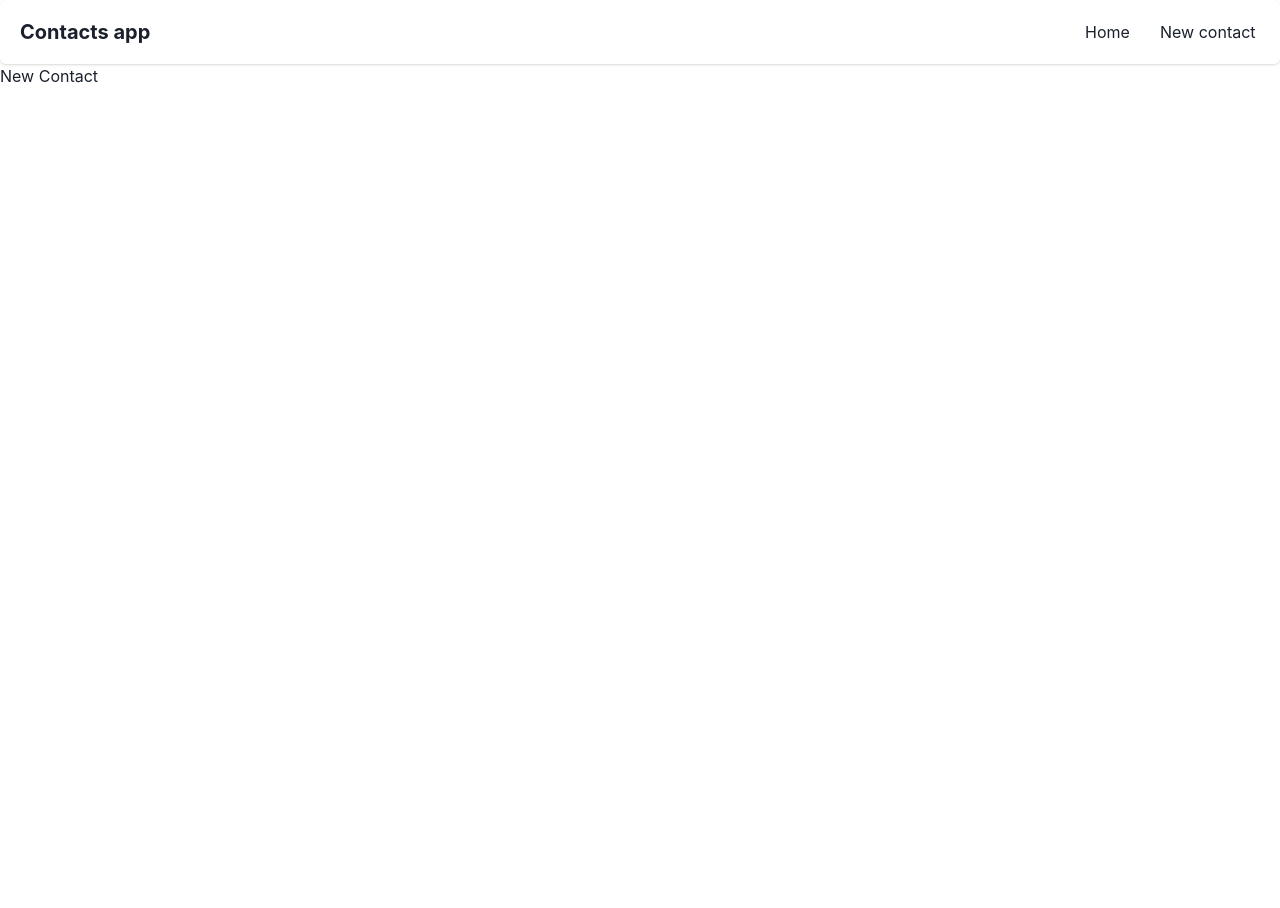
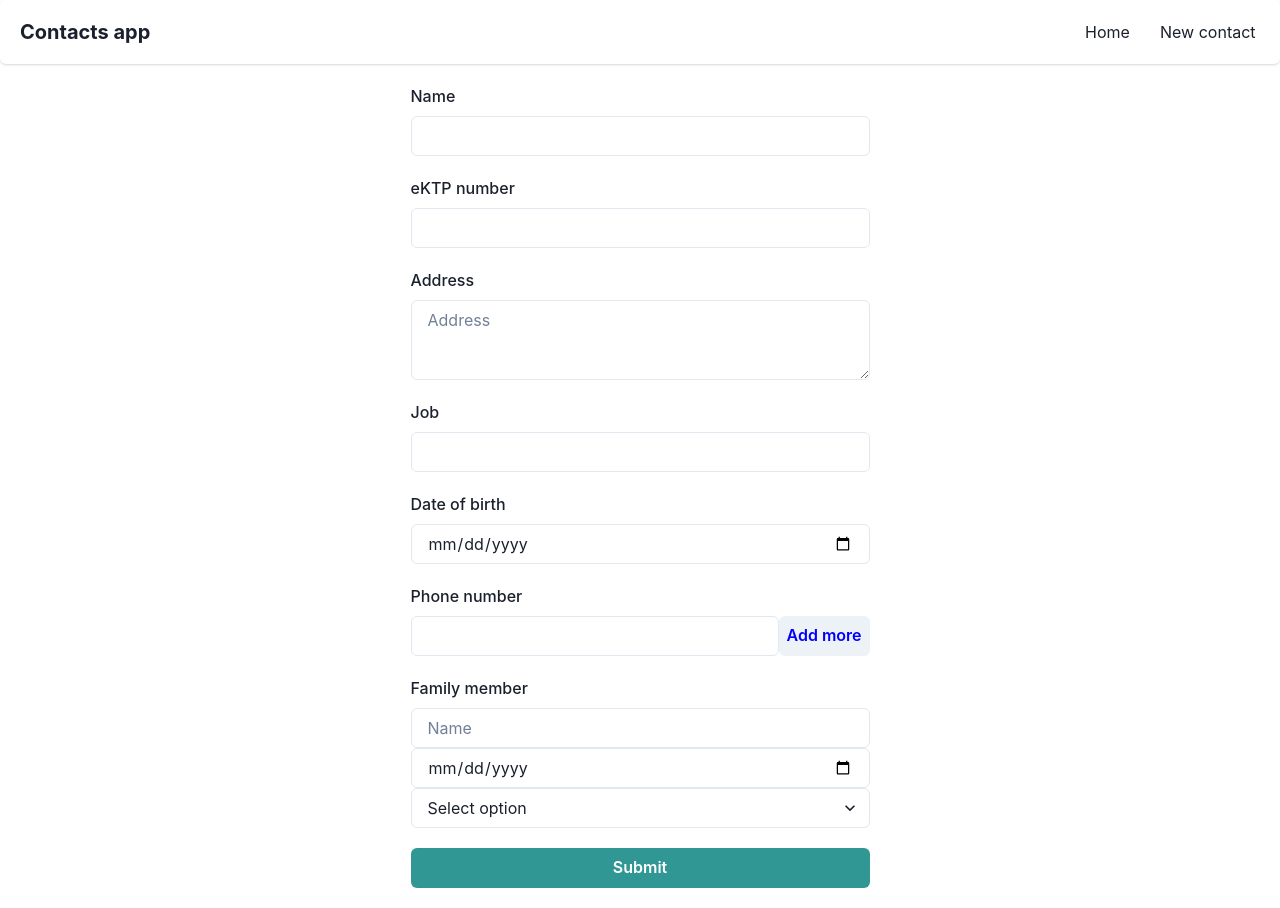
Before and after one commit to cindy2400/contacts-app-reactjs, a React (Create React App) app: page /new-contact in a window 1280 px wide. Before the commit the page ends 800 px from the top, so only its background shows below. Built offline with nearby package versions, Linux system fonts and the light colour scheme.

Commit message:
add contact form

```diff
--- /dev/null
+++ b/src/components/FormContact.js
@@ -0,0 +1,280 @@
+import { Button } from "@chakra-ui/button";
+import { Center, Flex } from "@chakra-ui/layout";
+import { Select } from "@chakra-ui/select";
+import { Textarea } from "@chakra-ui/textarea";
+import { useFormik } from "formik";
+import { useState } from "react";
+
+const {
+  FormControl,
+  FormLabel,
+  FormHelperText,
+} = require("@chakra-ui/form-control");
+const { Input } = require("@chakra-ui/input");
+
+const initialValues = {
+  name: "",
+  ektpNumber: "",
+  address: "",
+  job: "",
+  dateOfBirth: "",
+  phoneNumber: "",
+  familyMemberName: "",
+  familyMemberDateOfBirth: "",
+  familyMemberStatus: "",
+};
+
+const validate = (values) => {
+  let errors = {};
+
+  if (!values.name) {
+    errors.name = "This field is required";
+  }
+  if (!values.ektpNumber) {
+    errors.ektpNumber = "This field is required";
+  } else if (!/^[0-9]+$/.test(values.ektpNumber)) {
+    errors.ektpNumber = "Only numbers are allowed";
+  }
+  if (!values.address) {
+    errors.address = "This field is required";
+  }
+  if (!values.job) {
+    errors.job = "This field is required";
+  }
+  if (!values.dateOfBirth) {
+    errors.dateOfBirth = "This field is required";
+  }
+  if (!values.phoneNumber) {
+    errors.phoneNumber = "This field is required";
+  } else if (!/^[0-9]+$/.test(values.ektpNumber)) {
+    errors.phoneNumber = "Only numbers are allowed";
+  }
+  if (!values.familyMemberName) {
+    errors.familyMemberName = "This field is required";
+  }
+  if (!values.familyMemberDateOfBirth) {
+    errors.familyMemberDateOfBirth = "This field is required";
+  }
+  if (!values.familyMemberStatus) {
+    errors.familyMemberStatus = "This field is required";
+  }
+
+  return errors;
+};
+
+const onSubmit = (values) => {
+  console.log(values);
+};
+
+const FormContact = () => {
+  const [numberPhones, setNumberPhones] = useState([]);
+
+  const handleDeleteNumberPhone = (i) => {
+    const deleteNumberPhone = [...numberPhones];
+    deleteNumberPhone.splice(i);
+    setNumberPhones(deleteNumberPhone);
+  };
+
+  const handleAddNumberPhone = (i) => {
+    const addNumberPhone = [...numberPhones, []];
+    setNumberPhones(addNumberPhone);
+  };
+
+  const handleChangeNumberPhone = (e, i) => {
+    const changeAllPhone = [...numberPhones];
+    changeAllPhone[i] = e.target.value;
+    setNumberPhones(changeAllPhone);
+  };
+
+  const formik = useFormik({
+    initialValues,
+    validate,
+    onSubmit,
+  });
+
+  return (
+    <Center>
+      <form w="50%" onSubmit={formik.handleSubmit}>
+        <FormControl>
+          <FormLabel mt="20px">Name</FormLabel>
+          <Input
+            type="text"
+            name="name"
+            onChange={formik.handleChange}
+            value={formik.values.name}
+            onBlur={formik.handleBlur}
+          />
+          {formik.touched.name && formik.errors.name ? (
+            <FormHelperText color="red">{formik.errors.name}</FormHelperText>
+          ) : (
+            ""
+          )}
+          <FormLabel mt="20px">eKTP number</FormLabel>
+          <Input
+            type="text"
+            name="ektpNumber"
+            onChange={formik.handleChange}
+            value={formik.values.ektpNumber}
+            onBlur={formik.handleBlur}
+          />
+          {formik.touched.ektpNumber && formik.errors.ektpNumber ? (
+            <FormHelperText color="red">
+              {formik.errors.ektpNumber}
+            </FormHelperText>
+          ) : (
+            ""
+          )}
+          <FormLabel mt="20px">Address</FormLabel>
+          <Textarea
+            placeholder="Address"
+            name="address"
+            onChange={formik.handleChange}
+            value={formik.values.address}
+            onBlur={formik.handleBlur}
+          />
+          {formik.touched.address && formik.errors.address ? (
+            <FormHelperText color="red">{formik.errors.address}</FormHelperText>
+          ) : (
+            ""
+          )}
+          <FormLabel mt="20px">Job</FormLabel>
+          <Input
+            type="text"
+            name="job"
+            onChange={formik.handleChange}
+            value={formik.values.job}
+            onBlur={formik.handleBlur}
+          />
+          {formik.touched.job && formik.errors.job ? (
+            <FormHelperText color="red">{formik.errors.job}</FormHelperText>
+          ) : (
+            ""
+          )}
+          <FormLabel mt="20px">Date of birth</FormLabel>
+          <Input
+            type="date"
+            name="dateOfBirth"
+            onChange={formik.handleChange}
+            value={formik.values.dateOfBirth}
+            onBlur={formik.handleBlur}
+          />
+          {formik.touched.dateOfBirth && formik.errors.dateOfBirth ? (
+            <FormHelperText color="red">
+              {formik.errors.dateOfBirth}
+            </FormHelperText>
+          ) : (
+            ""
+          )}
+          <FormLabel mt="20px">Phone number</FormLabel>
+          <Flex>
+            <Input
+              type="text"
+              name="phoneNumber"
+              onChange={formik.handleChange}
+              value={formik.values.phoneNumber}
+              onBlur={formik.handleBlur}
+            />
+            <Button color="blue" onClick={handleAddNumberPhone}>
+              Add more
+            </Button>
+          </Flex>
+          {formik.touched.phoneNumber && formik.errors.phoneNumber ? (
+            <FormHelperText color="red">
+              {formik.errors.phoneNumber}
+            </FormHelperText>
+          ) : (
+            ""
+          )}
+
+          {/* -------------------------------------- */}
+
+          {numberPhones.map((number, i) => {
+            console.log(i);
+            return (
+              <div key={i}>
+                <Flex>
+                  <Input
+                    mt="10px"
+                    type="text"
+                    name="phoneNumber"
+                    placeholder="Phone number"
+                    onChange={(e) => handleChangeNumberPhone(e, i)}
+                    value={numberPhones[i]}
+                    onBlur={formik.handleBlur}
+                  />
+                  <Button
+                    mt="10px"
+                    color="red"
+                    onClick={() => handleDeleteNumberPhone(i)}
+                  >
+                    X
+                  </Button>
+                </Flex>
+              </div>
+            );
+          })}
+
+          {/* -------------------------------------------- */}
+
+          <FormLabel mt="20px">Family member</FormLabel>
+          <Input
+            type="text"
+            name="familyMemberName"
+            placeholder="Name"
+            onChange={formik.handleChange}
+            value={formik.values.familyMemberName}
+            onBlur={formik.handleBlur}
+          />
+          {formik.touched.familyMemberName && formik.errors.familyMemberName ? (
+            <FormHelperText color="red">
+              {formik.errors.familyMemberName}
+            </FormHelperText>
+          ) : (
+            ""
+          )}
+          <Input
+            type="date"
+            name="familyMemberDateOfBirth"
+            placeholder="Date of birth"
+            onChange={formik.handleChange}
+            value={formik.values.familyMemberDateOfBirth}
+            onBlur={formik.handleBlur}
+          />
+          {formik.touched.familyMemberDateOfBirth &&
+          formik.errors.familyMemberDateOfBirth ? (
+            <FormHelperText color="red">
+              {formik.errors.familyMemberDateOfBirth}
+            </FormHelperText>
+          ) : (
+            ""
+          )}
+          <Select
+            placeholder="Select option"
+            onChange={formik.handleChange}
+            value={formik.values.familyMemberStatus}
+            onBlur={formik.handleBlur}
+          >
+            <option value="Brother">Brother</option>
+            <option value="Sister">Sister</option>
+            <option value="Parent">Parent</option>
+            <option value="Child">Child</option>
+            <option value="Spouse">Spouse</option>
+          </Select>
+          {formik.touched.familyMemberStatus &&
+          formik.errors.familyMemberStatus ? (
+            <FormHelperText color="red">
+              {formik.errors.familyMemberStatus}
+            </FormHelperText>
+          ) : (
+            ""
+          )}
+          <Button w="full" colorScheme="teal" mt="20px" mb="20px" type="submit">
+            Submit
+          </Button>
+        </FormControl>
+      </form>
+    </Center>
+  );
+};
+
+export default FormContact;
--- a/src/pages/NewContact.js
+++ b/src/pages/NewContact.js
@@ -1,7 +1,9 @@
+import FormContact from "../components/FormContact";
+
 const NewContact = () => {
   return (
     <>
-      <h1>New Contact</h1>
+      <FormContact />
     </>
   );
 };
```
